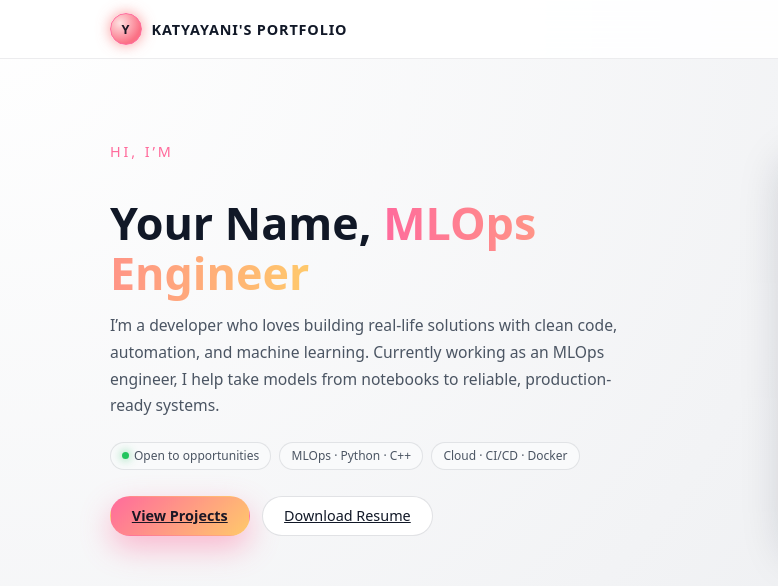
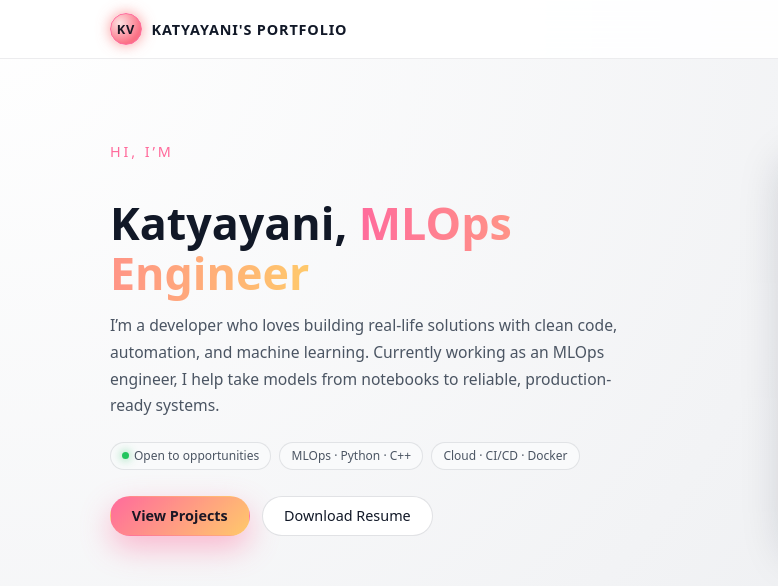
Before and after one commit to qatyayani/qatyayani.github.io, a plain HTML site: page index.html in a window 1280 px wide. Shown: the top 586 px of the page, 0-778 px from the left. Drawn offline with Linux system fonts and the light colour scheme.

Commit message:
Update index.html

```diff
--- a/index.html
+++ b/index.html
@@ -268,6 +268,7 @@
       font-size: 0.9rem;
       border: 1px solid transparent;
       cursor: pointer;
+      text-decoration: none !important;
       transition: transform var(--transition-fast),
         box-shadow var(--transition-fast), background var(--transition-fast),
         border-color var(--transition-fast), color var(--transition-fast);
@@ -808,7 +809,7 @@
   <header>
     <div class="nav">
       <div class="logo">
-        <div class="logo-badge">Y</div>
+        <div class="logo-badge">KV</div>
         <span>Katyayani's Portfolio</span>
       </div>
       <div class="nav-right">
@@ -839,7 +840,7 @@
       <div>
         <div class="hero-greeting">Hi, I’m</div>
         <h1 class="hero-title">
-          Your Name, <span>MLOps Engineer</span>
+          Katyayani, <span>MLOps Engineer</span>
         </h1>
         <p class="hero-text">
           I’m a developer who loves building real-life solutions with clean code,
```
